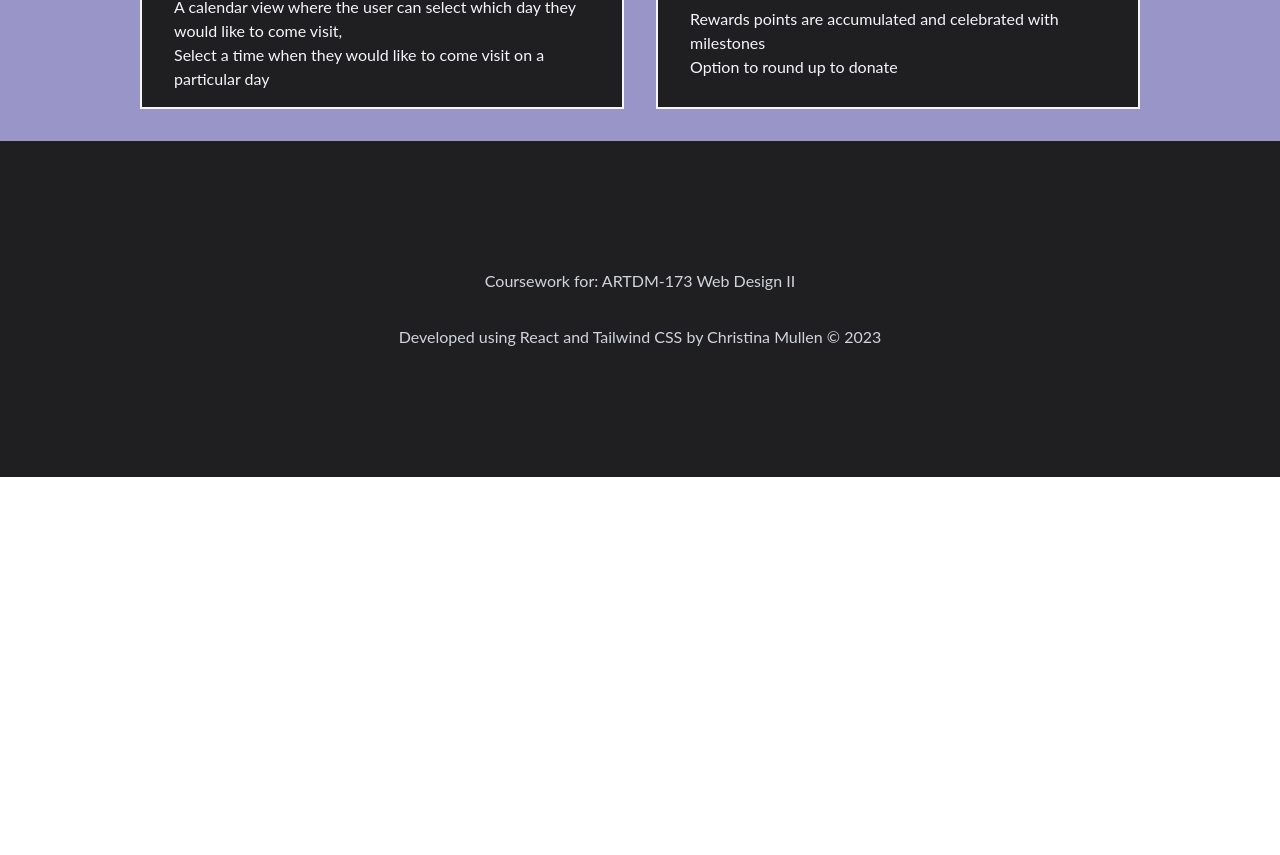
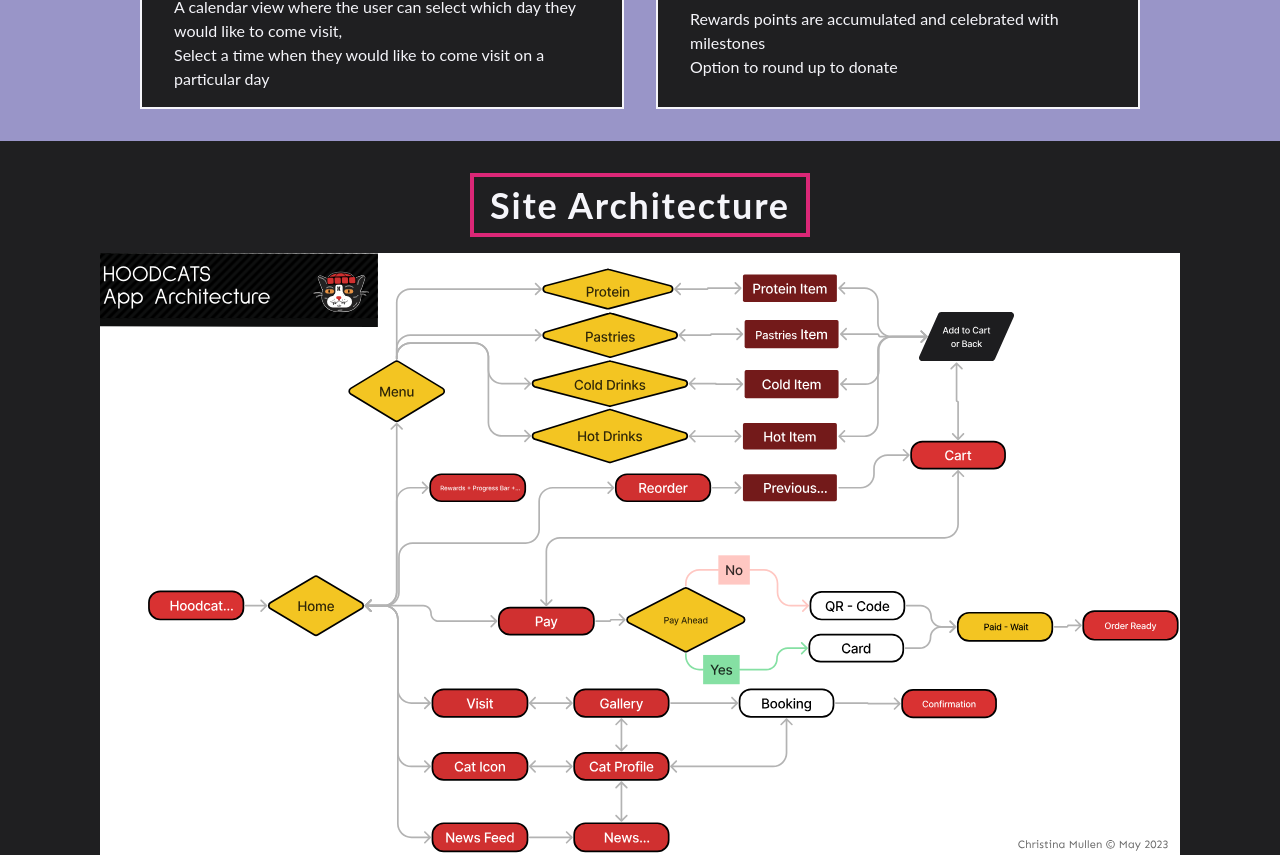
Before and after one commit to christinamullen/christina-portfolio, a React (Create React App) app: page /UICaseStudyHC in a window 1280 px wide. Shown: the part 3887-4742 px from the top of the page. Before the commit the page ends 4364 px from the top, so only its background shows below. Built offline with nearby package versions, Linux system fonts and the light colour scheme.

Commit message:
Site architecture component

```diff
--- a/src/App.js
+++ b/src/App.js
@@ -8,6 +8,7 @@ import Work from "./components/Work";
 import UICaseStudyHC from "./components/UICaseStudyHC";
 import PersonaL from "./components/PersonaL";
 import Features from "./components/Features";
+import SiteArchitecture from "./components/SiteArchitecture";
 import UXCaseStudyWW from "./components/UXCaseStudyWW";
 import Contact from "./components/Contact";
 import Footer from "./components/Footer";
@@ -33,7 +34,7 @@ function App() {
 
               </div>
             } />
-             <Route path="/UICaseStudyHC" element={<div><UICaseStudyHC /> <PersonaL /><Features /></div>} />
+             <Route path="/UICaseStudyHC" element={<div><UICaseStudyHC /> <PersonaL /><Features /><SiteArchitecture /></div>} />
             <Route path="/UXCaseStudyWW" element={<UXCaseStudyWW />} />
             <Route path="/WebDesignII" element={<WebDesignII />} />
           </Routes>
--- /dev/null
+++ b/src/components/SiteArchitecture.jsx
@@ -0,0 +1,13 @@
+import React from 'react'
+import siteArchitecture from '../assets/images/siteArchitecture.svg'
+
+const SiteArchitecture = () => {
+    return (
+        <div name="architecture" className='w-full mx-auto flex flex-col items-center justify-center bg-[#1F1F21]'>
+            <h1 className='sm:text-4xl font-bold inline border-4 px-4 py-2 mt-8 tracking-wider bg-[#1F1F21] border-pink-600 text-[#F5F5FA]'>Site Architecture</h1>
+            <img className='max-h-[640px] mx-auto p-4' src={siteArchitecture} alt='app architecture' />
+        </div>
+    )
+}
+
+export default SiteArchitecture
```
Also changed, not shown: src/assets/images/siteArchitecture.svg (added).
